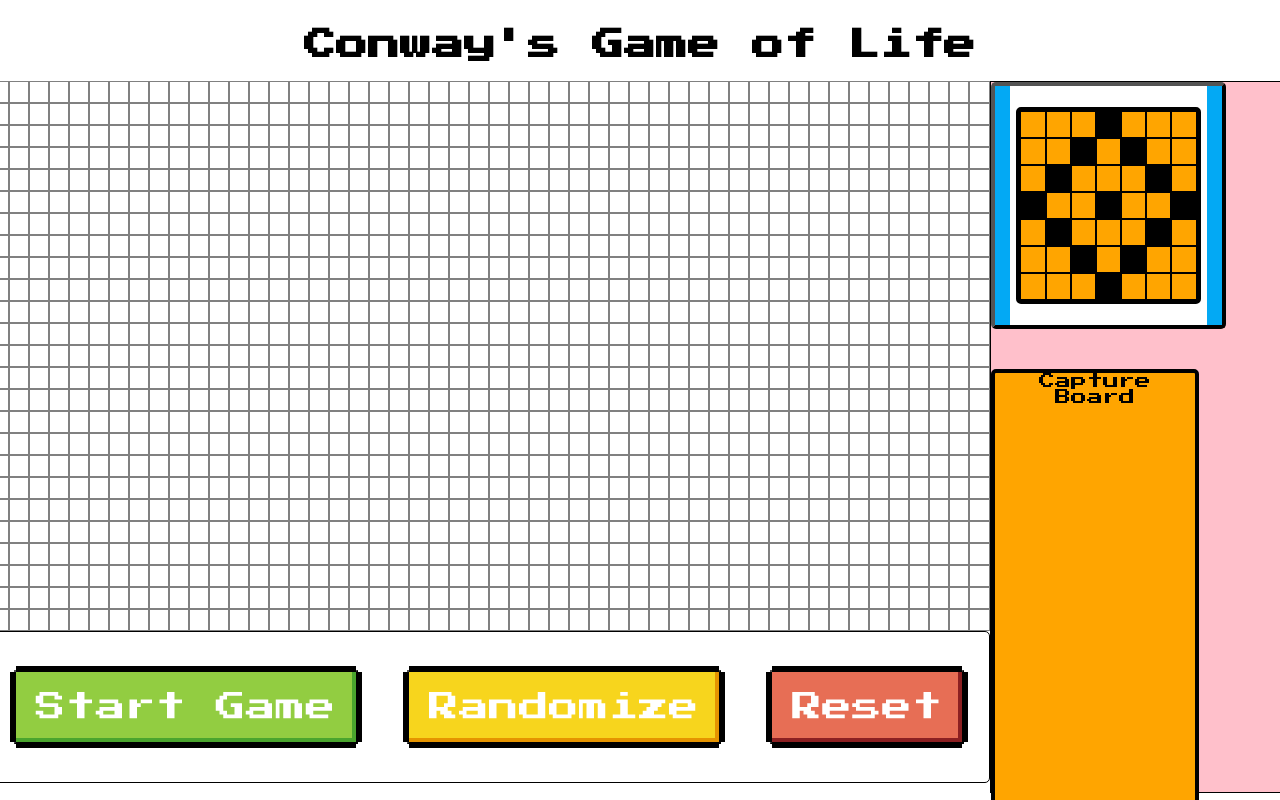
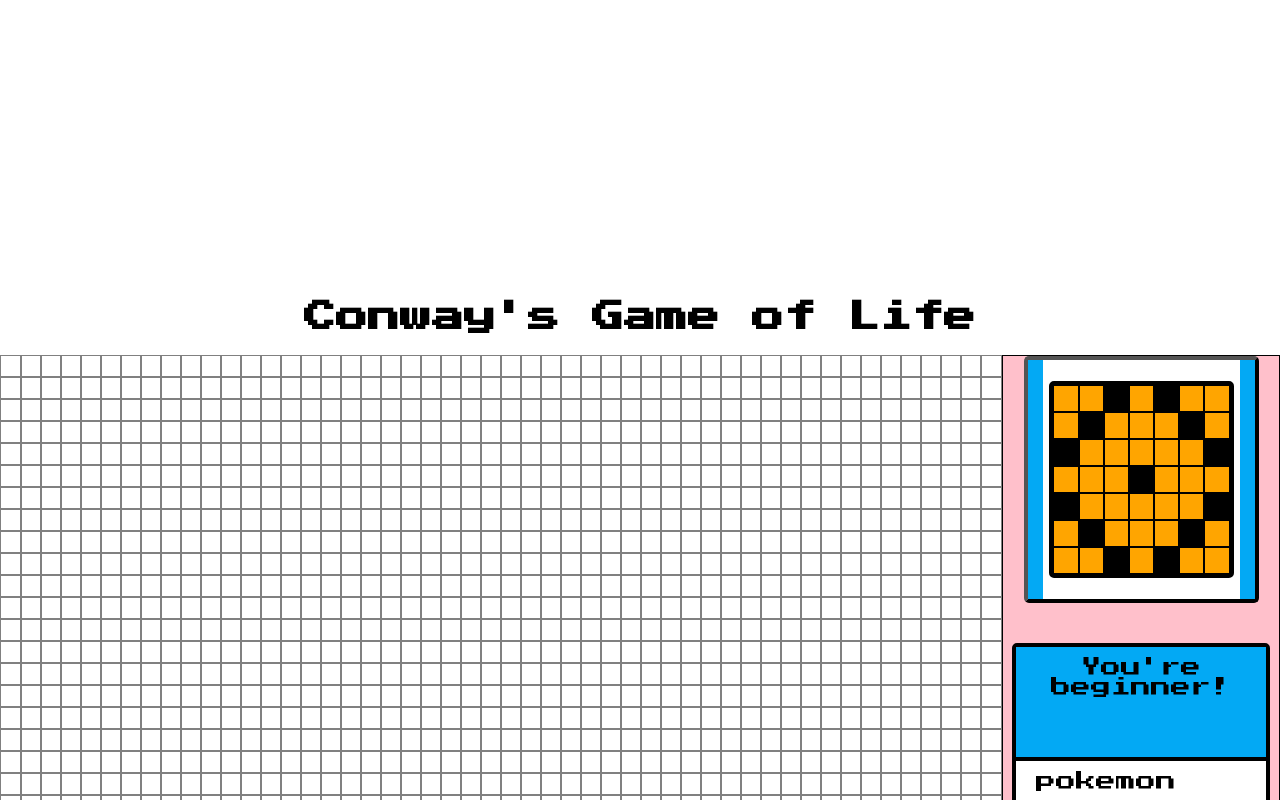
Before and after one commit to ericpengJoJo/the-game-of-life, a React (Create React App) app: page / in a window 1280 px wide. Shown: the top 800 px of the page. Built offline with nearby package versions, Linux system fonts and the light colour scheme.

Commit message:
create DescriptionBox Component and styling life form rader and capture board

```diff
--- a/src/App.jsx
+++ b/src/App.jsx
@@ -9,8 +9,8 @@ function App() {
       <div className="App">
         <header className="gameheader">
           <h1>Conway's Game of Life</h1>
+        </header>
           <GameOfLife numRows={25} numCols={50} />
-        </header>
       </div>
     </GameProvider>
   );
--- a/src/App.scss
+++ b/src/App.scss
@@ -1,44 +1,44 @@
 /* App.css */
+$outline-width: 6px;
+$shadow-width: 4px;
+
+$button-background: #92CD41;
+$sec-button-background: #76c442;
+$shadow-color:  #4AA52E;
+
+$alt-button-background: #F7D51D;
+$alt-sec-button-background: #F2C409;
+$alt-shadow-color:  #E59400;
+
+$reset-button-background: #E76E55;
+$reset-sec-button-background: #CE372B;
+$reset-shadow-color:  #8C2022;
+
 
 .App {
+  min-height: 100vh;
+  padding-top: 35vh;
   text-align: center;
+  align-items: center;
 }
 
-// .App-header {
-//   background-color: #e0e2e6;
-//   min-height: 100vh;
-//   display: flex;
-//   flex-direction: column;
-//   align-items: center;
-//   justify-content: center;
-//   // font-size: calc(10px + 2vmin);
-//   color: black;
-// }
-
 .gameheader {
-  min-height: 100vh;
+  // min-height: 100vh;
+  // padding-top: 40vh;
   font-family: "Press Start 2P", system-ui;
   display: flex;
-  flex-direction: column;
-  align-items: center;
+  // flex-direction: column;
+  // align-items: center;
   justify-content: center;
   font-size: 2vmin;
   color: black;
 }
 
-h1 {
-  margin-bottom: 20px;
-}
-
-.controls {
-  margin-bottom: 20px;
-}
-
-.grid {
-  display: grid;
-  grid-template-columns: repeat(30, 20px);
-  gap: 1px;
-}
+// .grid {
+//   display: grid;
+//   grid-template-columns: repeat(30, 20px);
+//   gap: 1px;
+// }
 
 // Game Display Pixel Dot
 .display-pixel-dot {
@@ -66,20 +66,6 @@ h1 {
 }
 
 // Button Styling
-$outline-width: 6px;
-$shadow-width: 4px;
-
-$button-background: #92CD41;
-$sec-button-background: #76c442;
-$shadow-color:  #4AA52E;
-
-$alt-button-background: #F7D51D;
-$alt-sec-button-background: #F2C409;
-$alt-shadow-color:  #E59400;
-
-$reset-button-background: #E76E55;
-$reset-sec-button-background: #CE372B;
-$reset-shadow-color:  #8C2022;
 
 .eightbit-btn {
     background: $button-background;
--- a/src/GameOfLife.jsx
+++ b/src/GameOfLife.jsx
@@ -29,7 +29,7 @@ function GameOfLife ({
                     width: numCols * 6,
                     height: (20 * numRows) + 210,
                     backgroundColor: 'pink',
-                    border: 'solid 1px black'
+                    border: 'solid 1px black',
                 }}>
                     <LifeFormRader />
                     <CaptureBoard />
--- a/src/components/CaptureBoard.jsx
+++ b/src/components/CaptureBoard.jsx
@@ -8,15 +8,53 @@ function CaptureBoard () {
     return (
         <div
             style={{
-                marginTop: 40,
-                width: 200,
-                height: 500,
-                backgroundColor: 'orange',
-                border: '4px solid black',
-                borderRadius: 5
+                display: 'flex',
+                justifyContent: 'center'
             }}
         >
-            <div>Capture Board</div>
+            <div
+                style={{
+                    marginTop: 40,
+                    width: 250,
+                    height: 600,
+                    backgroundColor: 'orange',
+                    border: '4px solid black',
+                    borderRadius: 5,
+                }}
+            >
+                <div
+                    className='retro-game-font'
+                    style={{
+                        width: '100%',
+                        height: 100,
+                        backgroundColor: '#03A9F4',
+                        borderBottom: '4px solid black',
+                        display: 'flex',
+                        textAlign: 'center',
+                        paddingTop: 10,
+                        fontSize: 20,
+
+                    }}
+                >You're beginner!</div>
+                <div
+                    className='retro-game-font'
+                    style={{
+                        backgroundColor: 'white',
+                        width: '100%',
+                        height: 488,
+                        textAlign: 'left',
+                    }}
+                >
+                    <div
+                        className='retro-game-font'
+                        style={{
+                            paddingLeft: 20,
+                            paddingTop: 10,
+                            fontSize: 20
+                        }}
+                    >pokemon</div>
+                </div>
+            </div>
         </div>
     )
 }
--- a/src/components/LifeFormRader.jsx
+++ b/src/components/LifeFormRader.jsx
@@ -77,6 +77,12 @@ function LifeFormRader () {
         <div
             style={{
                 display: 'flex',
+                justifyContent: 'center'
+            }}
+        >
+            <div
+                style={{
+                    display: 'flex',
                     justifyContent: 'center',
                     alignItems: 'center',
                     width: (25 * 9) + 2,
@@ -129,6 +135,7 @@ function LifeFormRader () {
                     </div>
                 </div>
             </div>
+        </div>
     )
 }
 
```
Also changed, not shown: src/components/DescriptionBox.jsx (added). Lines whose indentation alone changed are shown as unchanged.
